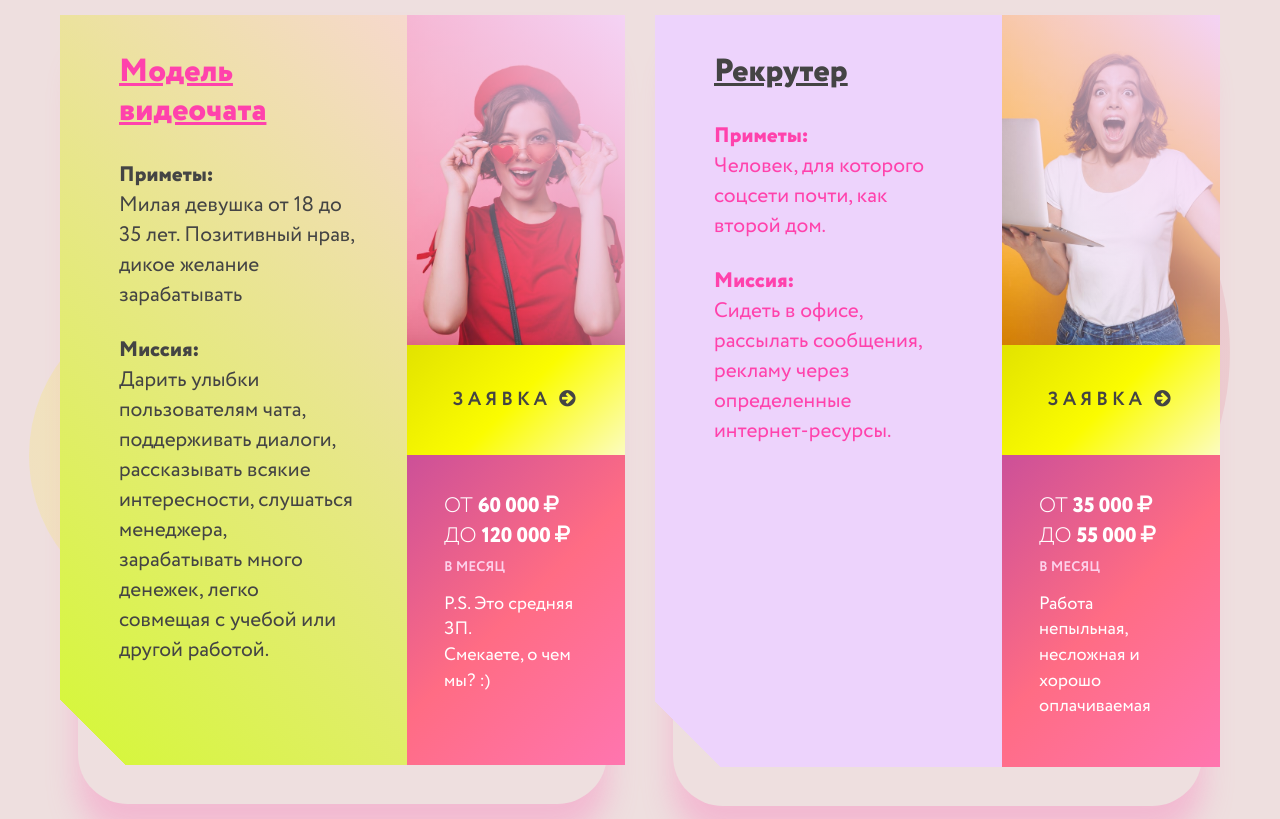
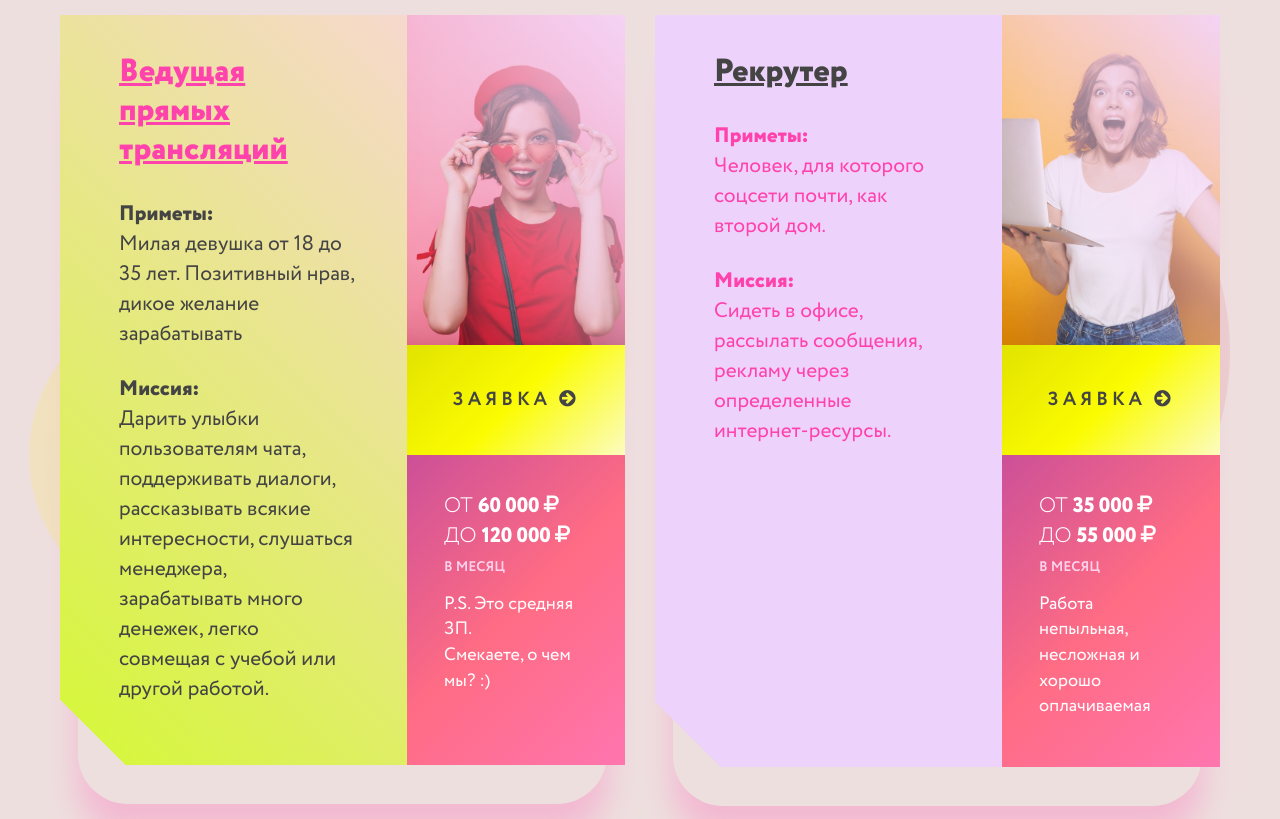
Before and after one commit to p1ck234/hqmodels, a plain HTML site: page index.html in a window 1280 px wide. Shown: the part 5111-5930 px from the top of the page. Drawn offline with Linux system fonts and the light colour scheme.

Commit message:
rename also

```diff
--- a/index.html
+++ b/index.html
@@ -1271,7 +1271,7 @@
                 <div class="vacancies__img vacancies--img1 visible-xs"></div>
                 <div class="row">
                   <div class="col-lg-7 col-sm-8 vacancies__col-left">
-                    <h3 class="vacancies__h3">Модель видеочата</h3>
+                    <h3 class="vacancies__h3">Ведущая прямых трансляций</h3>
                     <p class="vacancies__p">
                       <span class="bb">Приметы:</span>
                       <br class="hidden-xs" />Милая девушка от 18 до 35 лет.
```
